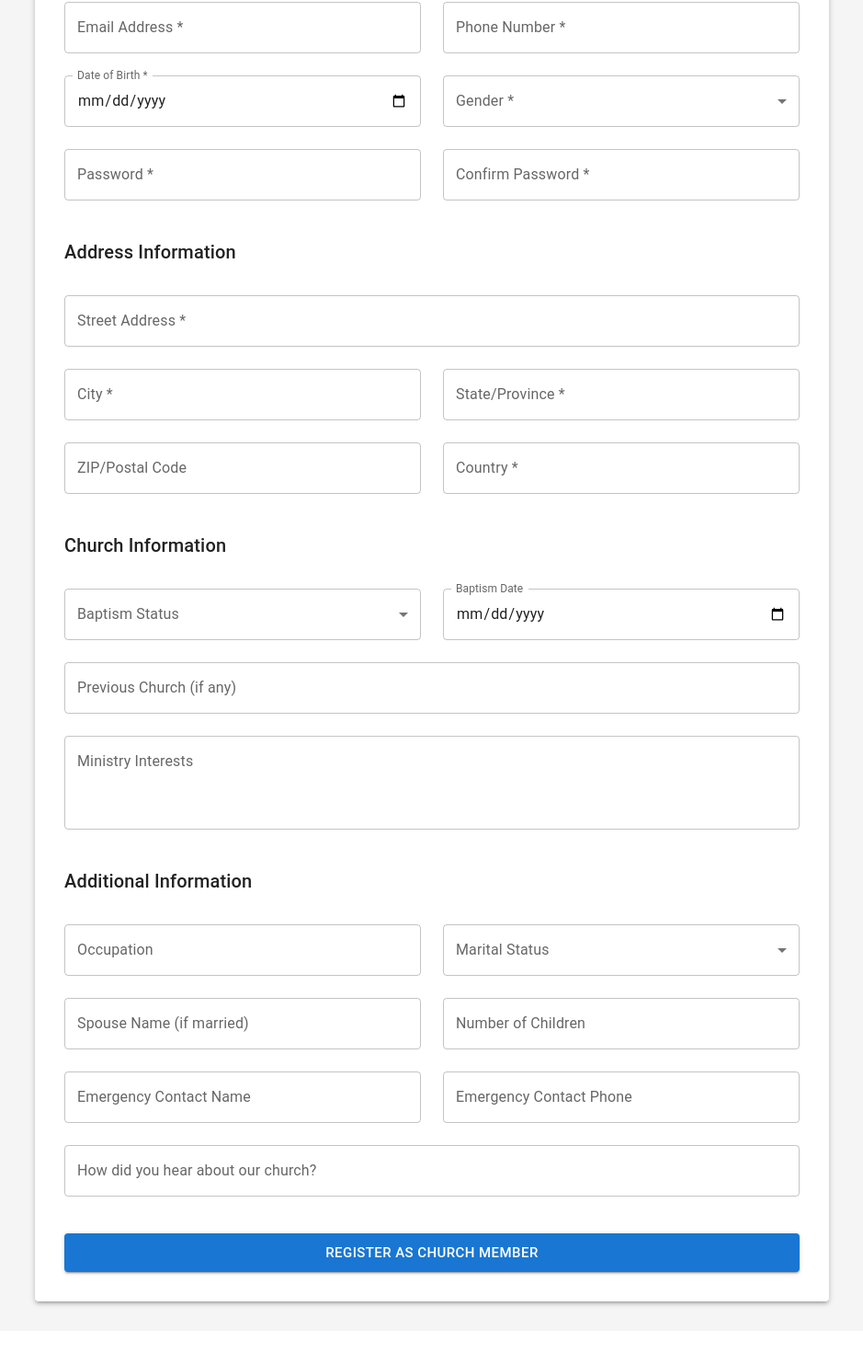
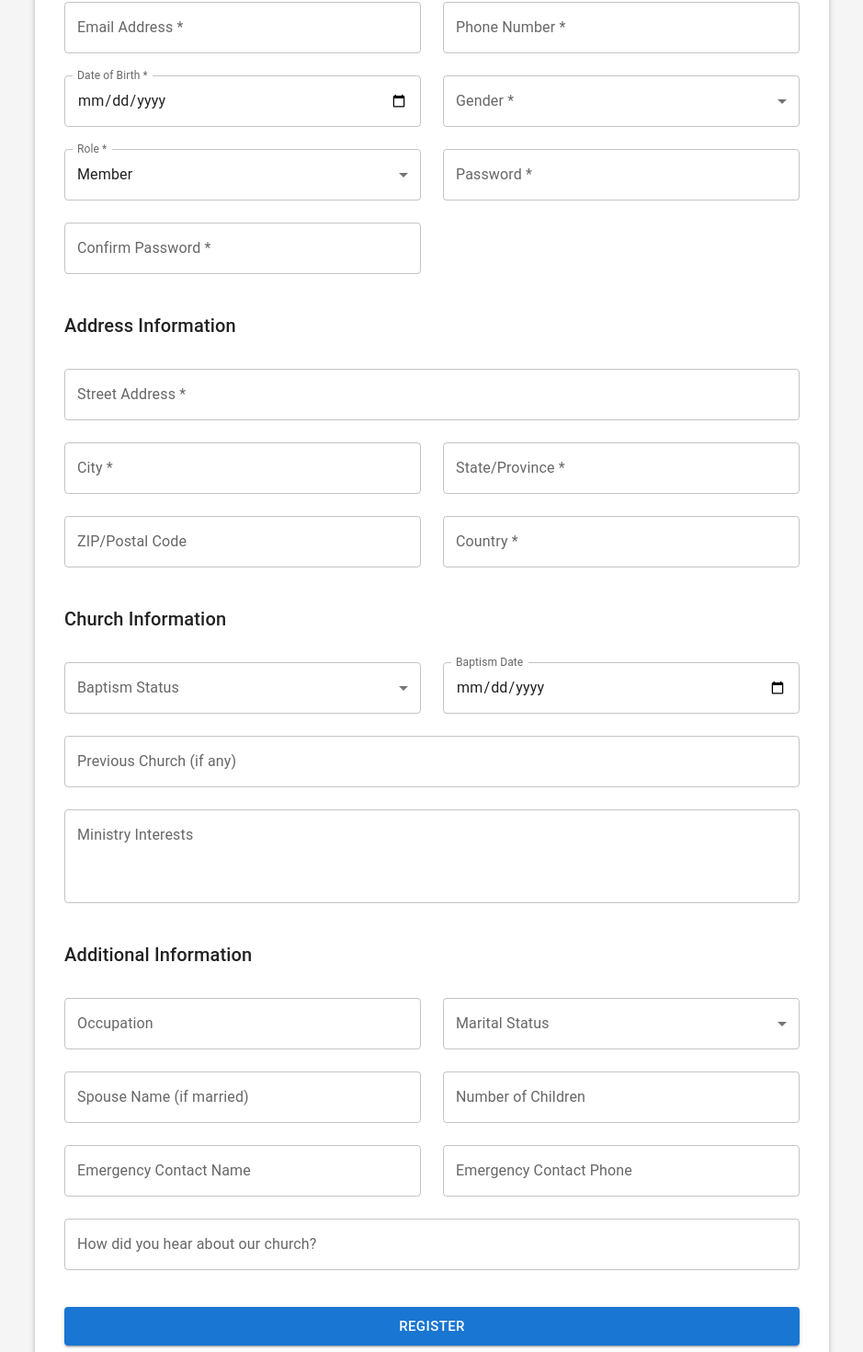
Before and after one commit to Shadracklemein/50th-fellowship, a React (Create React App) app in the folder frontend/: page /register in a window 1280 px wide. Shown: the part 279-1749 px from the top of the page at 92% size, without its empty margins (170-1109 px from the left). Built offline with nearby package versions, Linux system fonts and the light colour scheme.

Commit message:
Update registration for role selection, expand user roles, and update routing and dashboards for new roles

```diff
--- a/frontend/src/pages/Login.js
+++ b/frontend/src/pages/Login.js
@@ -34,7 +34,7 @@ function Login({ onLoginSuccess }) {
       } else if (role === "pastor") {
         navigate("/pastor-dashboard");
       } else {
-        navigate("/member-dashboard");
+        navigate("/members");
       }
 
       if (onLoginSuccess) onLoginSuccess();
--- a/frontend/src/pages/Members.js
+++ b/frontend/src/pages/Members.js
@@ -52,6 +52,7 @@ function Members() {
           </Typography>
           <Typography variant="body2" sx={{ mr: 2 }}>
             Welcome, {userInfo.email} ({userInfo.role})
+            {/* This dashboard is for all members, youth, choir, and praise & worship team. */}
           </Typography>
           <IconButton color="inherit" onClick={handleLogout}>
             <LogoutIcon />
--- a/frontend/src/pages/Register.js
+++ b/frontend/src/pages/Register.js
@@ -30,6 +30,8 @@ function Register() {
     phone: "",
     dateOfBirth: "",
     gender: "",
+    // New: Role
+    role: "member",
 
     // Address Information
     address: "",
@@ -84,6 +86,7 @@ function Register() {
     if (!formData.phone.trim()) newErrors.phone = "Phone number is required";
     if (!formData.dateOfBirth) newErrors.dateOfBirth = "Date of birth is required";
     if (!formData.gender) newErrors.gender = "Gender is required";
+    if (!formData.role) newErrors.role = "Role is required";
     if (!formData.address.trim()) newErrors.address = "Address is required";
     if (!formData.city.trim()) newErrors.city = "City is required";
     if (!formData.state.trim()) newErrors.state = "State is required";
@@ -133,7 +136,7 @@ function Register() {
       const userData = {
         email: formData.email,
         password: formData.password,
-        role: "member"
+        role: formData.role || "member"
       };
 
       console.log('Registering user account...');
@@ -175,7 +178,7 @@ function Register() {
       // Clear form data
       setFormData({
         firstName: "", lastName: "", email: "", password: "", confirmPassword: "",
-        phone: "", dateOfBirth: "", gender: "", address: "", city: "", state: "",
+        phone: "", dateOfBirth: "", gender: "", role: "member", address: "", city: "", state: "",
         zipCode: "", country: "", baptismStatus: "", baptismDate: "", previousChurch: "",
         ministryInterests: "", emergencyContact: "", emergencyPhone: "", occupation: "",
         maritalStatus: "", spouseName: "", children: "", howDidYouHear: ""
@@ -310,6 +313,25 @@ function Register() {
                   <MenuItem value="other">Other</MenuItem>
                 </Select>
                 {errors.gender && <FormHelperText>{errors.gender}</FormHelperText>}
+              </FormControl>
+            </Grid>
+
+            <Grid item xs={12} sm={6}>
+              <FormControl fullWidth error={!!errors.role}>
+                <InputLabel>Role *</InputLabel>
+                <Select
+                  name="role"
+                  value={formData.role}
+                  onChange={handleChange}
+                  label="Role *"
+                >
+                  <MenuItem value="member">Member</MenuItem>
+                  <MenuItem value="pastor">Pastor</MenuItem>
+                  <MenuItem value="youth">Youth</MenuItem>
+                  <MenuItem value="choir">Choir</MenuItem>
+                  <MenuItem value="praise_and_worship">Praise and Worship</MenuItem>
+                </Select>
+                {errors.role && <FormHelperText>{errors.role}</FormHelperText>}
               </FormControl>
             </Grid>
 
@@ -558,7 +580,7 @@ function Register() {
                 disabled={loading}
                 sx={{ mt: 2 }}
               >
-                {loading ? "Registering..." : "Register as Church Member"}
+                {loading ? "Registering..." : "Register"}
               </Button>
             </Grid>
           </Grid>
```
Also changed, not shown: 1 other file (tests, documents, lock files or other folders).
